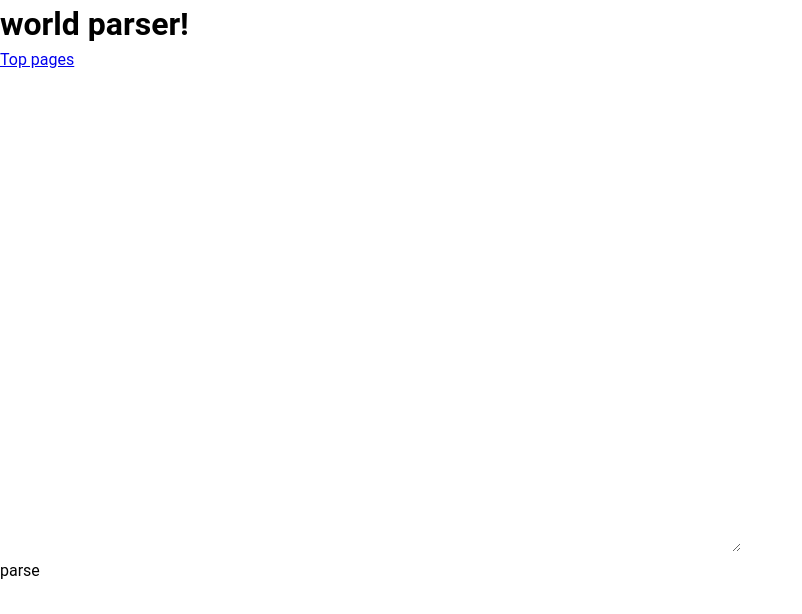
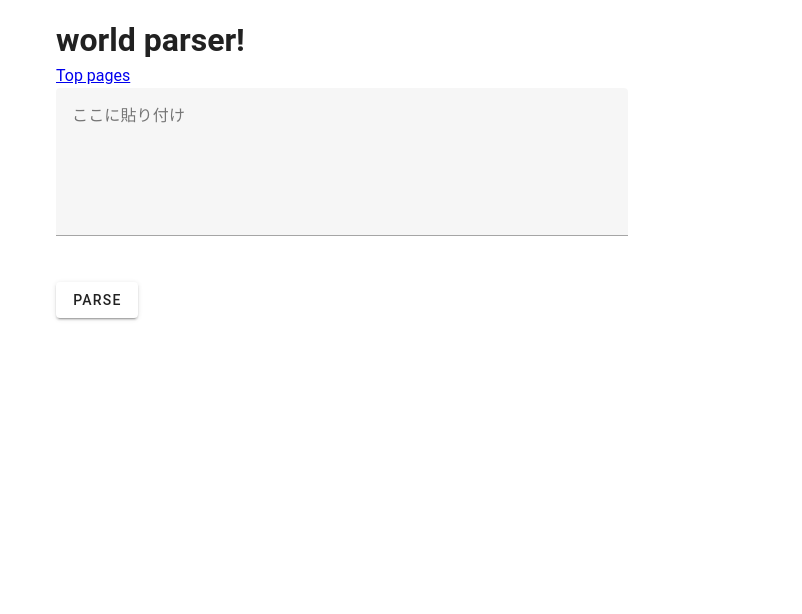
Before and after one commit to yukke271/VRCFavoLister, a Nuxt app in the folder nuxt/app/VRCFavoLister/: page /parser/world in a window 1280 px wide. Shown: the top 614 px of the page, without its empty margins (0-802 px from the left). Built offline with nearby package versions, Linux system fonts and the light colour scheme.

Commit message:
update pages ,enable vuetify

```diff
--- a/nuxt/app/VRCFavoLister/app.vue
+++ b/nuxt/app/VRCFavoLister/app.vue
@@ -1,5 +1,7 @@
 <template>
-  <div>
-    <NuxtPage />
-  </div>
+  <v-app>
+    <v-main>
+      <NuxtPage />
+    </v-main>
+  </v-app>
 </template>
--- a/nuxt/app/VRCFavoLister/pages/parser/world.vue
+++ b/nuxt/app/VRCFavoLister/pages/parser/world.vue
@@ -1,19 +1,41 @@
 <template>
+  <v-container>
+    <ClientOnly>
+      <v-row justify="center">
+        <v-col cols="12" sm="10" md="8" lg="6">
           <div>
             <h1>world parser!</h1>
             <NuxtLink to="/"> Top pages </NuxtLink>
             <br />
-    <textarea v-model="worlds" cols="80" rows="20"></textarea>
+            <v-textarea
+              v-model="worlds"
+              label="ここに貼り付け"
+              outlined
+            ></v-textarea>
             <br />
-    <button @click="parseWorlds">parse</button>
+            <v-btn @click="parseWorlds">parse</v-btn>
           </div>
+        </v-col>
+
+        <v-col cols="12" sm="10" md="8" lg="6">
+          <div v-for="world in worldsList" :key="world.id">
+            <ParserWorldCard :world="world" />
+          </div>
+        </v-col>
+      </v-row>
+      <template #fallback>
+        <!-- サーバーサイドでレンダリングされる部分 -->
+        <p>Loading ...</p>
+      </template>
+    </ClientOnly>
+  </v-container>
 </template>
 
 <script setup lang="ts">
 const worlds = ref("");
+const worldsList = ref<World[]>([]);
 
 const parseWorlds = () => {
-  const worldsList: World[] = worldsParser(worlds.value);
-  devLog(worldsList);
+  worldsParser(worldsList.value, worlds.value);
 };
 </script>
```
Lines whose indentation alone changed are shown as unchanged.
